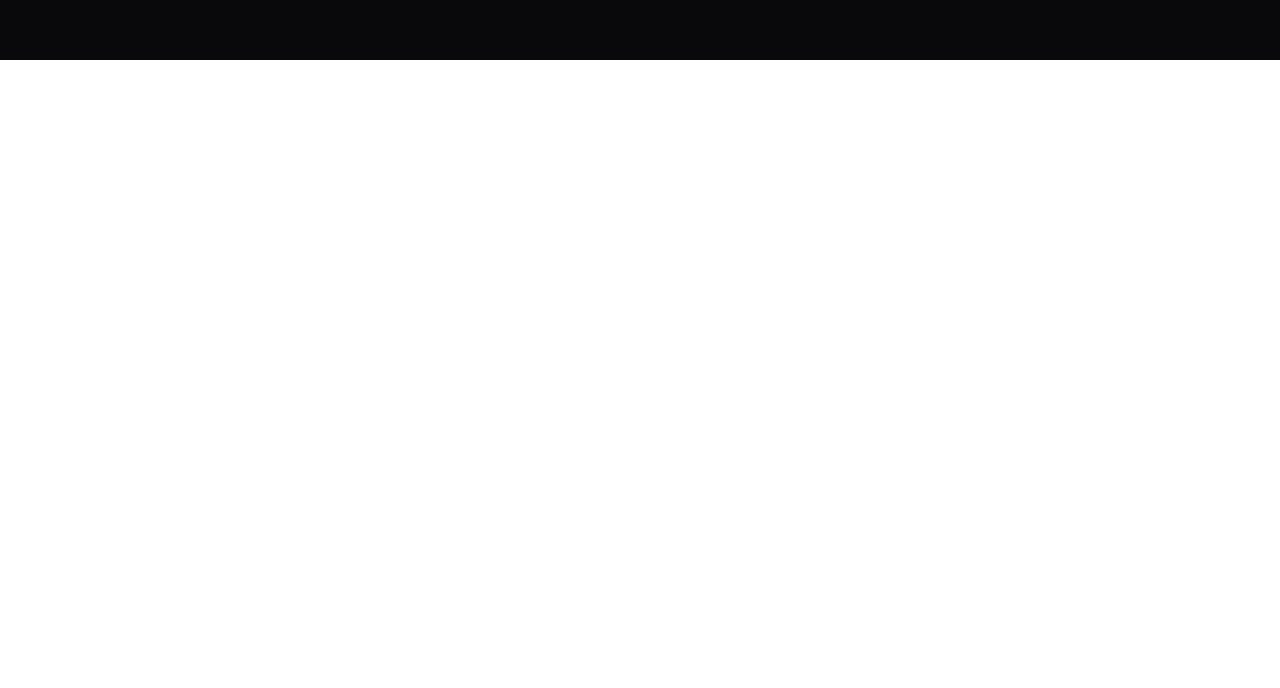
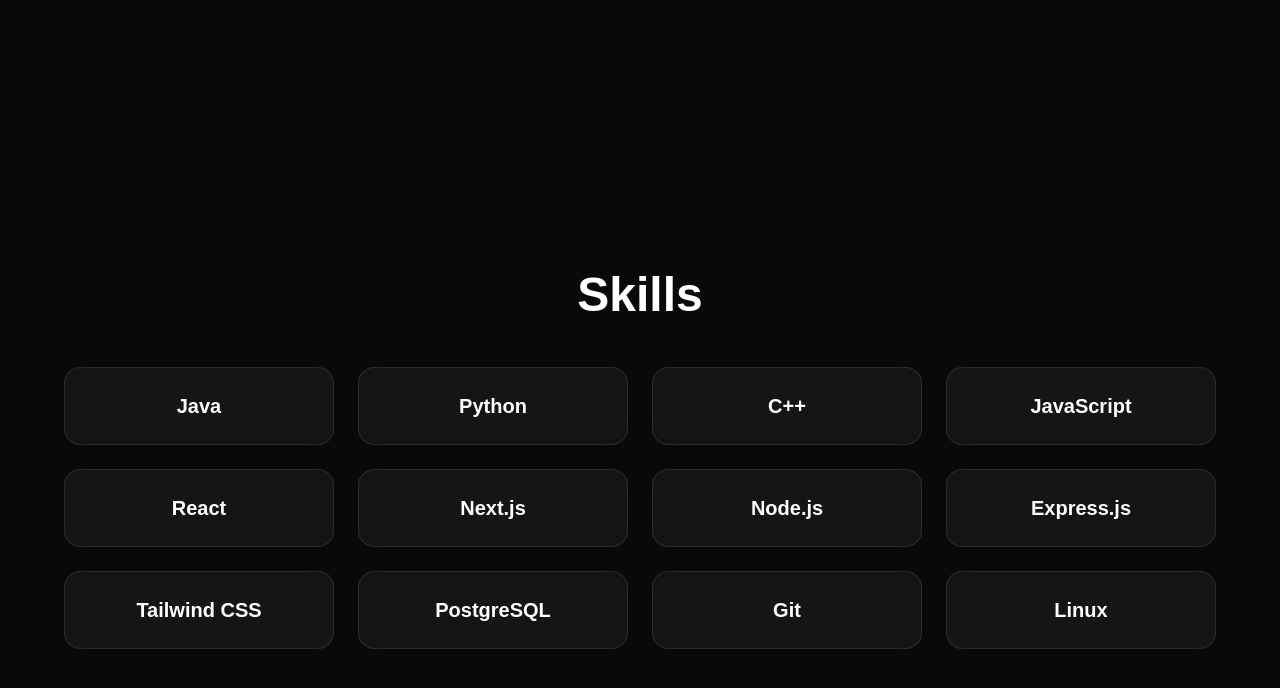
Before and after one commit to Piyush4230/PORTFOLIO, a Next.js app: page / in a window 1280 px wide. Shown: the part 1540-2228 px from the top of the page. Before the commit the page ends 1600 px from the top, so only its background shows below. Built offline with nearby package versions, Linux system fonts and the light colour scheme.

Commit message:
Add Skills section

```diff
--- a/app/page.tsx
+++ b/app/page.tsx
@@ -2,6 +2,7 @@
 import Navbar from "@/components/Navbar";
 import Hero from "@/components/Hero";
 import About from "@/components/About";
+import Skills from "@/components/Skills";
 
 export default function Home() {
   return (
@@ -10,6 +11,7 @@
       <Navbar />
       <Hero />
       <About />
+      <Skills />
     </main>
   );
 }
--- a/components/Skills.tsx
+++ b/components/Skills.tsx
@@ -0,0 +1,40 @@
+const skills = [
+  "Java",
+  "Python",
+  "C++",
+  "JavaScript",
+  "React",
+  "Next.js",
+  "Node.js",
+  "Express.js",
+  "Tailwind CSS",
+  "PostgreSQL",
+  "Git",
+  "Linux",
+];
+
+export default function Skills() {
+  return (
+    <section
+      id="skills"
+      className="min-h-screen flex items-center justify-center px-6"
+    >
+      <div className="max-w-6xl mx-auto w-full">
+        <h2 className="text-5xl font-bold text-center mb-12">
+          Skills
+        </h2>
+
+        <div className="grid grid-cols-2 md:grid-cols-4 gap-6">
+          {skills.map((skill) => (
+            <div
+              key={skill}
+              className="bg-white/5 border border-white/10 backdrop-blur-lg rounded-2xl p-6 text-center hover:bg-blue-500/20 hover:scale-105 transition-all duration-300"
+            >
+              <h3 className="text-xl font-semibold">{skill}</h3>
+            </div>
+          ))}
+        </div>
+      </div>
+    </section>
+  );
+}
```
